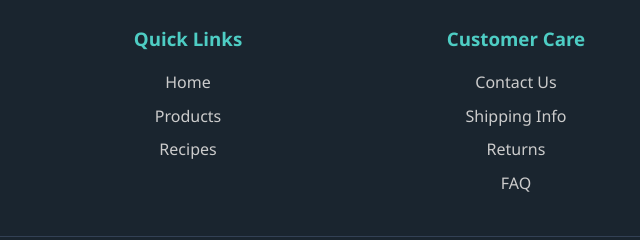
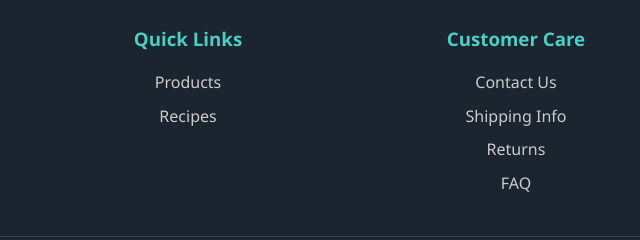
Before and after one commit to Ankit705051/Food-spicey, a plain HTML site: page index.html in a window 1280 px wide. Shown: the part 2659-2899 px from the top of the page, 288-928 px from the left. Drawn offline with Linux system fonts and the light colour scheme.

Commit message:
Update index.html

```diff
--- a/index.html
+++ b/index.html
@@ -140,7 +140,6 @@
              </div>
             <div class="footer-section">
               <h3>Quick Links</h3>
-              <a href="#home">Home</a>
               <a href="#products">Products</a>
               <a href="#recipes">Recipes</a>
             </div>
```
